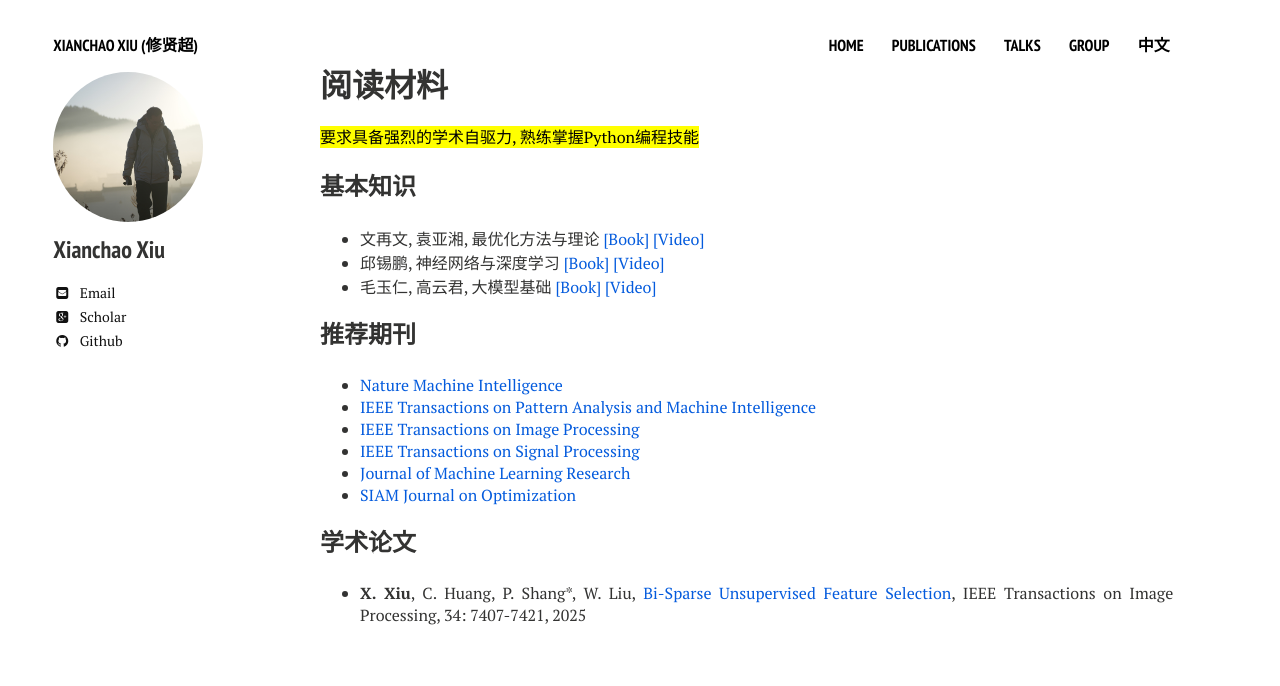
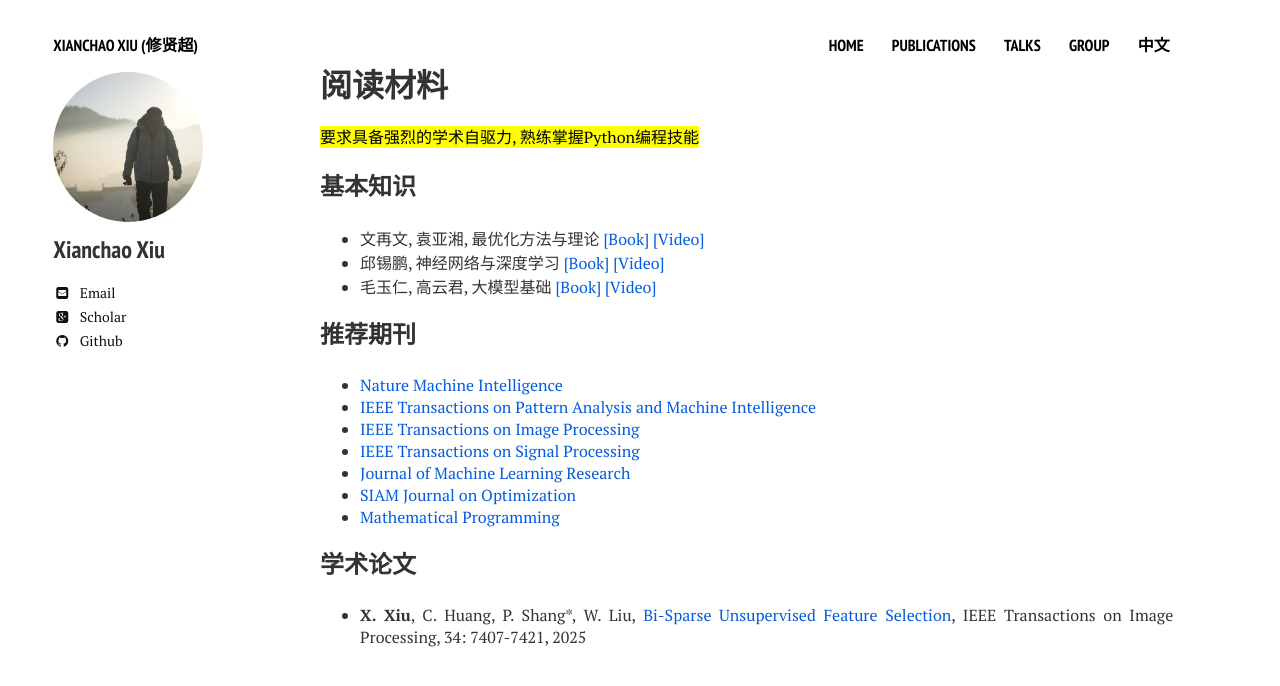
Before and after one commit to xianchaoxiu/xianchaoxiu.github.io, a Jekyll site: the page built from chinese/reading/index.md, in a window 1280 px wide. Shown: the top 686 px of the page. Built offline with Jekyll 4.4.1, drawn with Linux system fonts in a browser that asks for light colours; nearby versions of some CDN libraries.

Commit message:
Update index.md

```diff
--- a/chinese/reading/index.md
+++ b/chinese/reading/index.md
@@ -21,11 +21,7 @@ share: false
 *  <a href="https://ieeexplore.ieee.org/xpl/RecentIssue.jsp?punumber=78" class="textlink" target="_blank">IEEE Transactions on Signal Processing </a> <br>
 *  <a href="https://jmlr.org/" class="textlink" target="_blank">Journal of Machine Learning Research</a> <br>
 *  <a href="https://www.siam.org/publications/siam-journals/siam-journal-on-optimization/" class="textlink" target="_blank">SIAM Journal on Optimization</a> <br>
-
-
-
-
-
+*  <a href="https://link.springer.com/journal/10107" class="textlink" target="_blank">Mathematical Programming</a> <br>
 
 
 ### 学术论文
```
